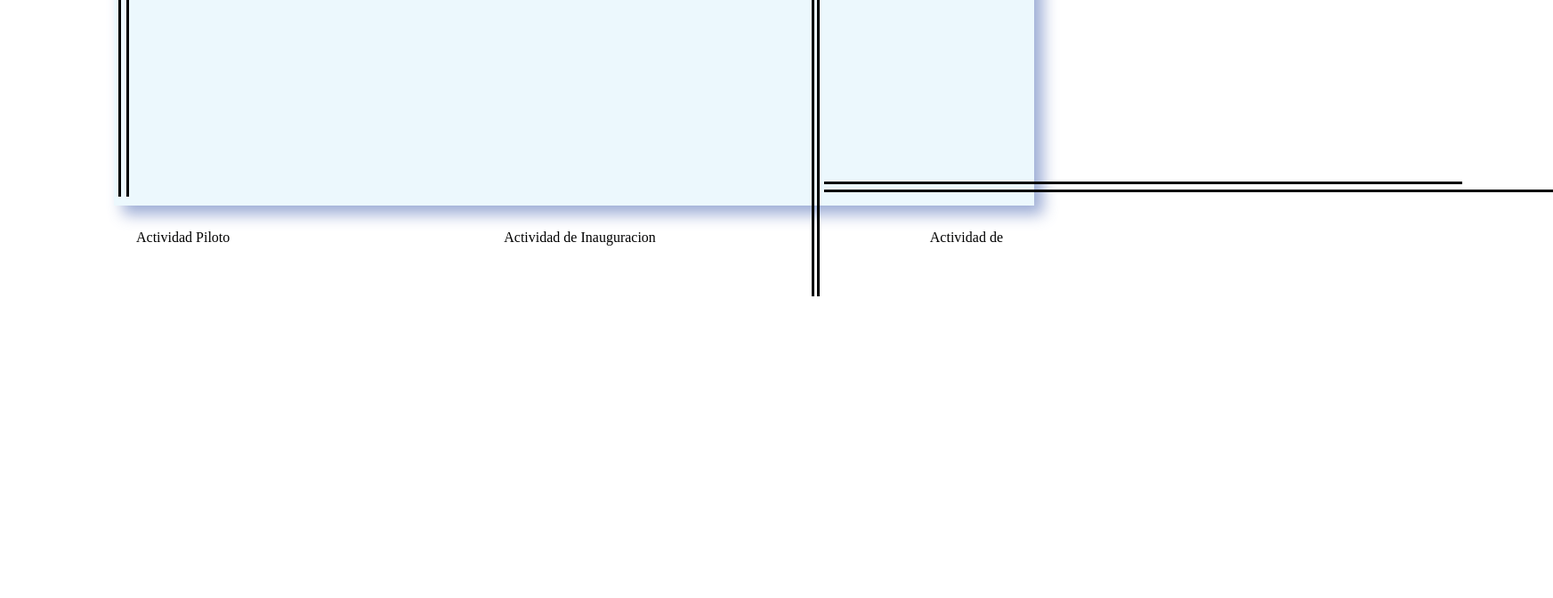
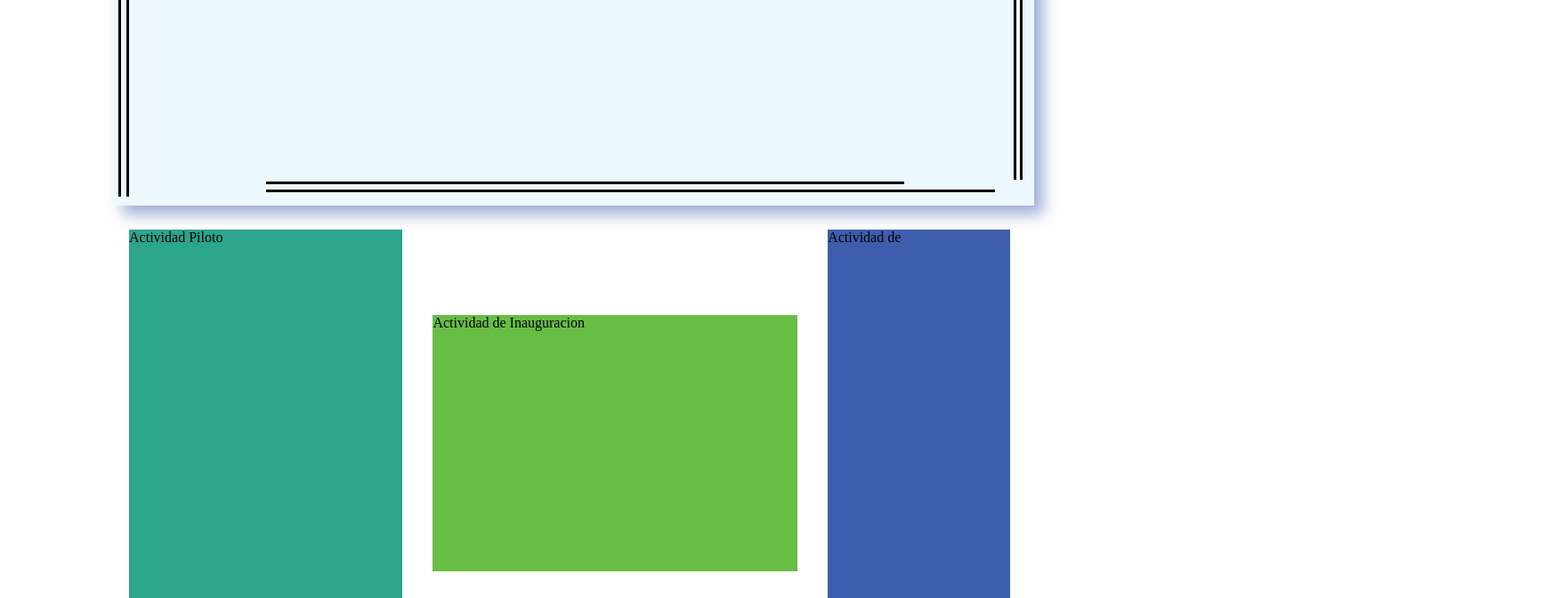
Before and after one commit to Cristiansb2003/Proeyecto-HM, a React (Vite) app: page / in a window 1280 px wide. Shown: the part 920-1592 px from the top of the page at 89% size, 1745 px wide, since content can reach past the window. Before the commit the page ends 1253 px from the top, so only its background shows below. Built offline with nearby package versions, Linux system fonts and the light colour scheme.

Commit message:
Version estable

```diff
--- a/src/components/actividades/actividades.css
+++ b/src/components/actividades/actividades.css
@@ -1,7 +1,36 @@
+.contenedorA {
+  width: 100%;
+  height: 30rem;
+}
 
-
-div > .contenedor{
-    width: 100%;
+.card{
+    width: 80%;
+    height: 100%;
+    margin: 2rem auto;
     display: flex;
     justify-content: space-around;
+    align-items: center;
 }
+
+.act{
+    background-color: blue;
+}
+
+.act1{
+    width: 30%;
+    background: #2ba58c;
+    height: 100%;
+}
+
+.act2{
+    width: 40%;
+    background: #68bd44;
+    height: 60%;
+
+}
+
+.act3{
+    width: 20%;
+    background: #3e5dad;
+    height: 100%;
+}
--- a/src/components/actividades/actividades.jsx
+++ b/src/components/actividades/actividades.jsx
@@ -2,10 +2,12 @@ import "./actividades.css";
 
 export function Actividades() {
   return <div>
-    <div className="contenedor">
-        <div className="act1">Actividad Piloto</div>
-        <div className="act2">Actividad de Inauguracion</div>
-        <div className="act3"> Actividad de</div>
+    <div className="contenedorA">
+        <div className="card">
+        <div className="act act1">Actividad Piloto</div>
+        <div className="act act2">Actividad de Inauguracion</div>
+        <div className="act act3"> Actividad de</div>
+        </div>
     </div>
   </div>;
 }
--- a/src/components/info/info.css
+++ b/src/components/info/info.css
@@ -75,7 +75,7 @@
   border-right: black solid;
   height: 60%;
   position: relative;
-  left: .9rem;
+  left: 0.9rem;
 }
 .sup {
   width: 100%;
@@ -125,6 +125,9 @@
 .inf {
   width: 100%;
   grid-area: inf;
+  display: flex;
+  flex-direction: column;
+  justify-content: end;
 }
 
 .inf .l1 {
@@ -134,8 +137,8 @@
   bottom: 0.3rem;
 }
 .inf .l2 {
-    border-top: black solid;
-position: absolute;
-width: 70%;
-bottom: .9rem;
+  border-top: black solid;
+  position: absolute;
+  width: 70%;
+  bottom: 0.9rem;
 }
```
